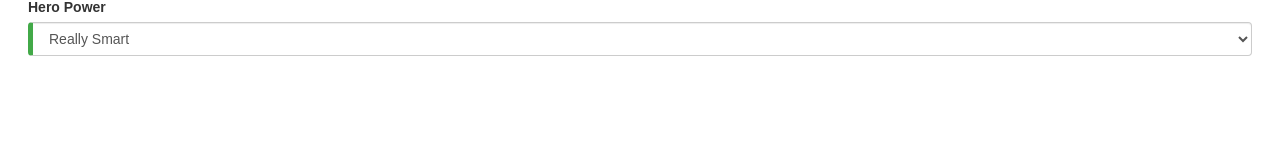
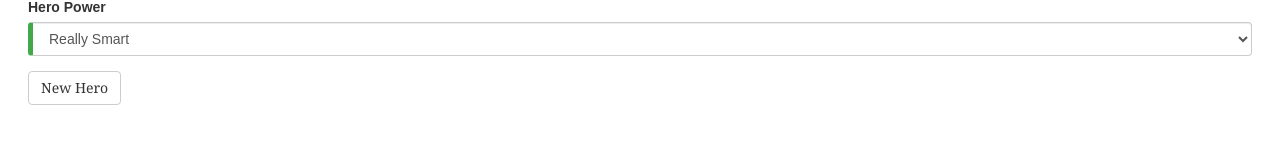
Before and after one commit to exemplos-codigos/hero-form, an Angular app: page / in a window 1280 px wide. Shown: the part 179-322 px from the top of the page. Built offline with nearby package versions, Linux system fonts and the light colour scheme.

Commit message:
HF-4 Finish commit

```diff
--- a/src/app/hero-form/hero-form.component.html
+++ b/src/app/hero-form/hero-form.component.html
@@ -18,4 +18,6 @@
             <option *ngFor="let pow of powers" [value]="pow">{{pow}}</option>
         </select>
     </div>
+
+    <button type="button" class="btn btn-default" (click)="newHero(); heroForm.reset()">New Hero</button>
 </form>
--- a/src/app/hero-form/hero-form.component.ts
+++ b/src/app/hero-form/hero-form.component.ts
@@ -23,6 +23,10 @@
 
   onSubmit() { this.submitted = true; }
 
+  newHero() {
+    this.model = new Hero(42, '', '');
+  }
+
   constructor() { }
 
   ngOnInit(): void {
```
